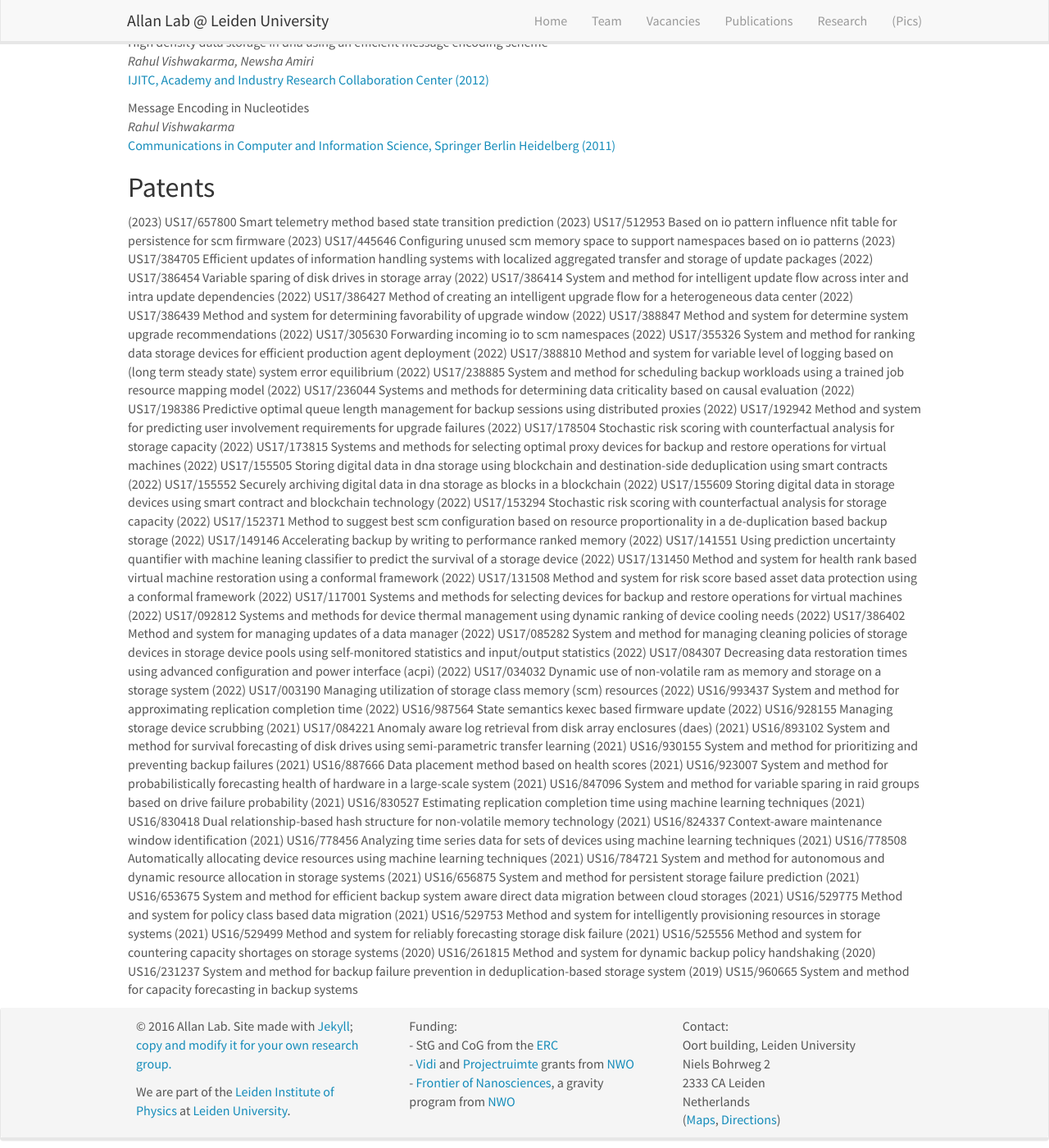
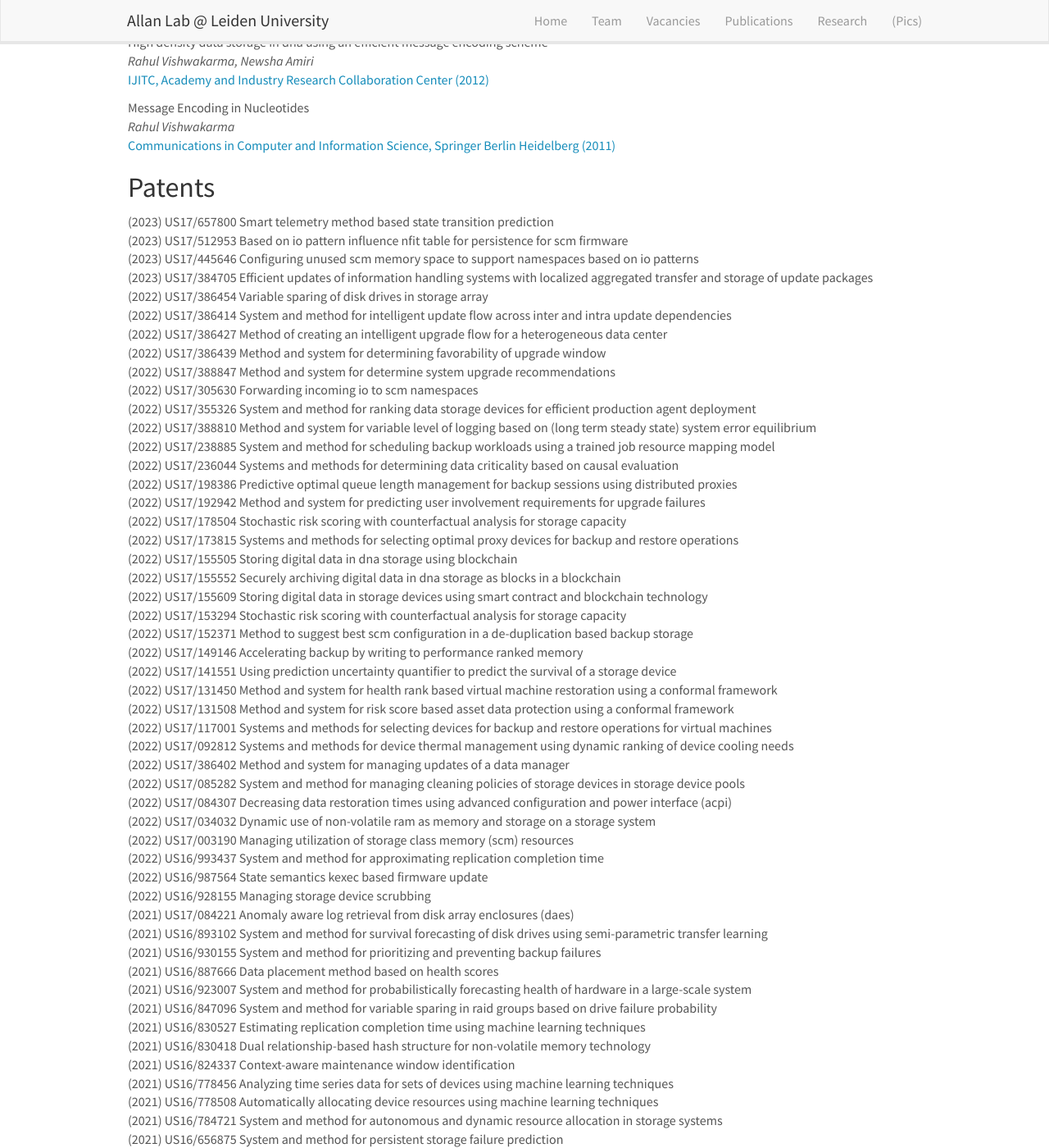
Before and after one commit to open-research-lab/open-research-lab.github.io, a Jekyll site: the page built from _pages/publications.md, in a window 1280 px wide and 1400 px high, scrolled down 1042 px. Shown: the whole window at 82% size. Built offline with Jekyll 4.4.1, drawn with Linux system fonts in a browser that asks for light colours; nearby versions of some CDN libraries; some of the changed text lies outside the part shown.

Commit message:
Update publications.md

```diff
--- a/_pages/publications.md
+++ b/_pages/publications.md
@@ -19,61 +19,62 @@ permalink: /publications/
 {% endfor %}
 
 ## Patents
-(2023) US17/657800  Smart telemetry method based state transition prediction
-(2023) US17/512953  Based on io pattern influence nfit table for persistence for scm firmware
-(2023) US17/445646  Configuring unused scm memory space to support namespaces based on io patterns
-(2023) US17/384705  Efficient updates of information handling systems with localized aggregated transfer and storage of update packages
-(2022) US17/386454  Variable sparing of disk drives in storage array
-(2022) US17/386414  System and method for intelligent update flow across inter and intra update dependencies
-(2022) US17/386427  Method of creating an intelligent upgrade flow for a heterogeneous data center
-(2022) US17/386439  Method and system for determining favorability of upgrade window
-(2022) US17/388847  Method and system for determine system upgrade recommendations
-(2022) US17/305630  Forwarding incoming io to scm namespaces
-(2022) US17/355326  System and method for ranking data storage devices for efficient production agent deployment
-(2022) US17/388810  Method and system for variable level of logging based on (long term steady state) system error equilibrium
-(2022) US17/238885  System and method for scheduling backup workloads using a trained job resource mapping model
-(2022) US17/236044  Systems and methods for determining data criticality based on causal evaluation
-(2022) US17/198386  Predictive optimal queue length management for backup sessions using distributed proxies
-(2022) US17/192942  Method and system for predicting user involvement requirements for upgrade failures
-(2022) US17/178504  Stochastic risk scoring with counterfactual analysis for storage capacity
-(2022) US17/173815  Systems and methods for selecting optimal proxy devices for backup and restore operations for virtual machines
-(2022) US17/155505  Storing digital data in dna storage using blockchain and destination-side deduplication using smart contracts
-(2022) US17/155552  Securely archiving digital data in dna storage as blocks in a  blockchain
-(2022) US17/155609  Storing digital data in storage devices using smart contract and blockchain technology
-(2022) US17/153294  Stochastic risk scoring with counterfactual analysis for storage capacity
-(2022) US17/152371  Method to suggest best scm configuration based on resource proportionality in a de-duplication based backup storage
-(2022) US17/149146  Accelerating backup by writing to performance ranked memory
-(2022) US17/141551  Using prediction uncertainty quantifier with machine leaning classifier to predict the survival of a storage device
-(2022) US17/131450  Method and system for health rank based virtual machine restoration using a conformal framework
-(2022) US17/131508  Method and system for risk score based asset data protection using a conformal framework
-(2022) US17/117001  Systems and methods for selecting devices for backup and restore operations for virtual machines
-(2022) US17/092812  Systems and methods for device thermal management using dynamic ranking of device cooling needs
-(2022) US17/386402  Method and system for managing updates of a data manager
-(2022) US17/085282  System and method for managing cleaning policies of storage devices in storage device pools using self-monitored statistics and input/output statistics
-(2022) US17/084307  Decreasing data restoration times using advanced configuration and power interface (acpi)
-(2022) US17/034032  Dynamic use of non-volatile ram as memory and storage on a storage system
-(2022) US17/003190  Managing utilization of storage class memory (scm) resources
-(2022) US16/993437  System and method for approximating replication completion time
-(2022) US16/987564  State semantics kexec based firmware update
-(2022) US16/928155  Managing storage device scrubbing
-(2021) US17/084221  Anomaly aware log retrieval from disk array enclosures (daes)
-(2021) US16/893102  System and method for survival forecasting of disk drives using semi-parametric transfer learning
-(2021) US16/930155  System and method for prioritizing and preventing backup failures
-(2021) US16/887666  Data placement method based on health scores
-(2021) US16/923007  System and method for probabilistically forecasting health of hardware in a large-scale system
-(2021) US16/847096  System and method for variable sparing in raid groups based on drive failure probability
-(2021) US16/830527  Estimating replication completion time using machine learning techniques
-(2021) US16/830418  Dual relationship-based hash structure for non-volatile memory technology
-(2021) US16/824337  Context-aware maintenance window identification
-(2021) US16/778456  Analyzing time series data for sets of devices using machine learning techniques
-(2021) US16/778508  Automatically allocating device resources using machine learning techniques
-(2021) US16/784721  System and method for autonomous and dynamic resource allocation in storage systems
-(2021) US16/656875  System and method for persistent storage failure prediction
-(2021) US16/653675  System and method for efficient backup system aware direct data migration between cloud storages
-(2021) US16/529775  Method and system for policy class based data migration
-(2021) US16/529753  Method and system for intelligently provisioning resources in storage systems
-(2021) US16/529499  Method and system for reliably forecasting storage disk failure
-(2021) US16/525556  Method and system for countering capacity shortages on storage systems
-(2020) US16/261815  Method and system for dynamic backup policy handshaking
-(2020) US16/231237  System and method for backup failure prevention in deduplication-based storage system
-(2019) US15/960665  System and method for capacity forecasting in backup systems
+
+(2023) US17/657800  Smart telemetry method based state transition prediction <br />
+(2023) US17/512953  Based on io pattern influence nfit table for persistence for scm firmware <br />
+(2023) US17/445646  Configuring unused scm memory space to support namespaces based on io patterns <br />
+(2023) US17/384705  Efficient updates of information handling systems with localized aggregated transfer and storage of update packages <br />
+(2022) US17/386454  Variable sparing of disk drives in storage array <br />
+(2022) US17/386414  System and method for intelligent update flow across inter and intra update dependencies <br />
+(2022) US17/386427  Method of creating an intelligent upgrade flow for a heterogeneous data center <br />
+(2022) US17/386439  Method and system for determining favorability of upgrade window <br />
+(2022) US17/388847  Method and system for determine system upgrade recommendations <br />
+(2022) US17/305630  Forwarding incoming io to scm namespaces <br />
+(2022) US17/355326  System and method for ranking data storage devices for efficient production agent deployment <br />
+(2022) US17/388810  Method and system for variable level of logging based on (long term steady state) system error equilibrium <br />
+(2022) US17/238885  System and method for scheduling backup workloads using a trained job resource mapping model <br />
+(2022) US17/236044  Systems and methods for determining data criticality based on causal evaluation <br />
+(2022) US17/198386  Predictive optimal queue length management for backup sessions using distributed proxies <br />
+(2022) US17/192942  Method and system for predicting user involvement requirements for upgrade failures <br />
+(2022) US17/178504  Stochastic risk scoring with counterfactual analysis for storage capacity <br />
+(2022) US17/173815  Systems and methods for selecting optimal proxy devices for backup and restore operations <br />
+(2022) US17/155505  Storing digital data in dna storage using blockchain  <br />
+(2022) US17/155552  Securely archiving digital data in dna storage as blocks in a  blockchain <br />
+(2022) US17/155609  Storing digital data in storage devices using smart contract and blockchain technology <br />
+(2022) US17/153294  Stochastic risk scoring with counterfactual analysis for storage capacity <br />
+(2022) US17/152371  Method to suggest best scm configuration in a de-duplication based backup storage <br />
+(2022) US17/149146  Accelerating backup by writing to performance ranked memory <br />
+(2022) US17/141551  Using prediction uncertainty quantifier to predict the survival of a storage device <br />
+(2022) US17/131450  Method and system for health rank based virtual machine restoration using a conformal framework <br />
+(2022) US17/131508  Method and system for risk score based asset data protection using a conformal framework <br />
+(2022) US17/117001  Systems and methods for selecting devices for backup and restore operations for virtual machines <br />
+(2022) US17/092812  Systems and methods for device thermal management using dynamic ranking of device cooling needs <br />
+(2022) US17/386402  Method and system for managing updates of a data manager <br />
+(2022) US17/085282  System and method for managing cleaning policies of storage devices in storage device pools  <br />
+(2022) US17/084307  Decreasing data restoration times using advanced configuration and power interface (acpi) <br />
+(2022) US17/034032  Dynamic use of non-volatile ram as memory and storage on a storage system <br />
+(2022) US17/003190  Managing utilization of storage class memory (scm) resources <br />
+(2022) US16/993437  System and method for approximating replication completion time <br />
+(2022) US16/987564  State semantics kexec based firmware update <br />
+(2022) US16/928155  Managing storage device scrubbing <br />
+(2021) US17/084221  Anomaly aware log retrieval from disk array enclosures (daes) <br />
+(2021) US16/893102  System and method for survival forecasting of disk drives using semi-parametric transfer learning <br />
+(2021) US16/930155  System and method for prioritizing and preventing backup failures <br />
+(2021) US16/887666  Data placement method based on health scores <br />
+(2021) US16/923007  System and method for probabilistically forecasting health of hardware in a large-scale system <br />
+(2021) US16/847096  System and method for variable sparing in raid groups based on drive failure probability <br />
+(2021) US16/830527  Estimating replication completion time using machine learning techniques <br />
+(2021) US16/830418  Dual relationship-based hash structure for non-volatile memory technology <br />
+(2021) US16/824337  Context-aware maintenance window identification <br />
+(2021) US16/778456  Analyzing time series data for sets of devices using machine learning techniques <br />
+(2021) US16/778508  Automatically allocating device resources using machine learning techniques <br />
+(2021) US16/784721  System and method for autonomous and dynamic resource allocation in storage systems <br />
+(2021) US16/656875  System and method for persistent storage failure prediction <br />
+(2021) US16/653675  System and method for efficient backup system aware direct data migration between cloud storages <br />
+(2021) US16/529775  Method and system for policy class based data migration <br />
+(2021) US16/529753  Method and system for intelligently provisioning resources in storage systems <br />
+(2021) US16/529499  Method and system for reliably forecasting storage disk failure <br />
+(2021) US16/525556  Method and system for countering capacity shortages on storage systems <br />
+(2020) US16/261815  Method and system for dynamic backup policy handshaking <br />
+(2020) US16/231237  System and method for backup failure prevention in deduplication-based storage system <br />
+(2019) US15/960665  System and method for capacity forecasting in backup systems <br />
```
